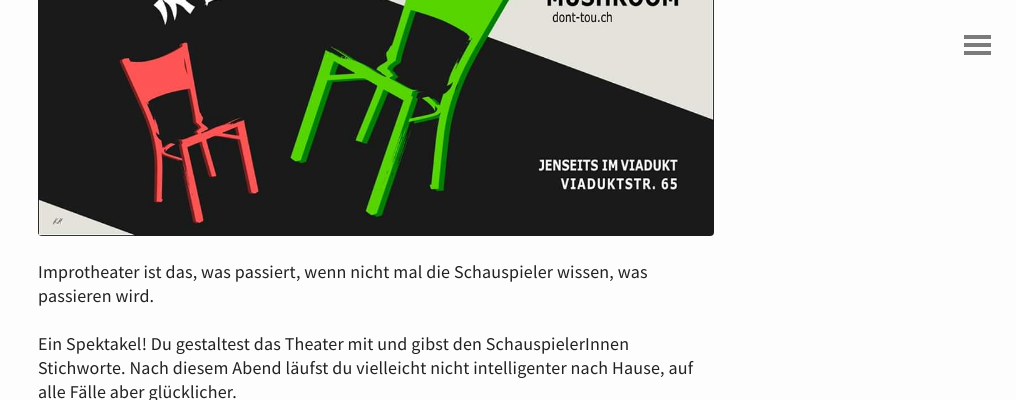
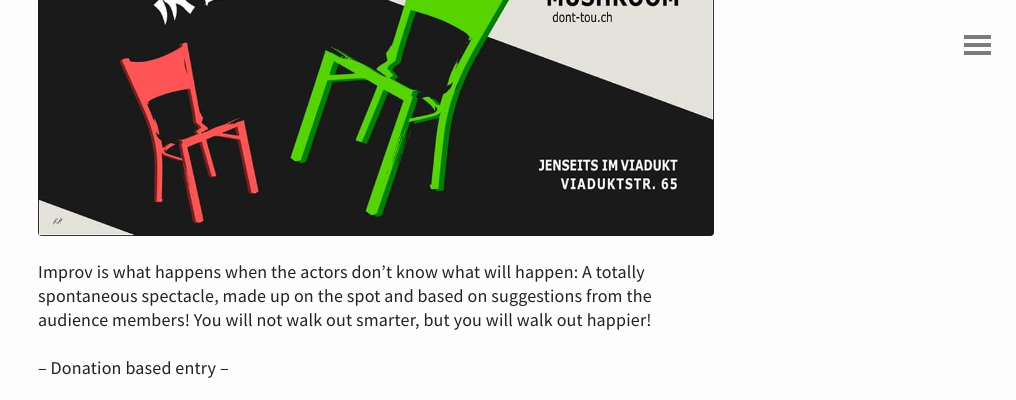
Before and after one commit to dont-touch-my-mushroom/dont-touch-my-mushroom.github.io, a Jekyll site: the page built from _posts/2020-02-20-mushroom-on-stage.md, in a window 1280 px wide and 900 px high, scrolled down 707 px, cut to the strip 0-400 px from the top of the window. Shown: the whole strip, without its empty margins (264-1280 px from the left). Built offline with Jekyll 4.4.1, drawn with Linux system fonts in a browser that asks for light colours.

Commit message:
Removed text in German from the next show since it may confuse some people.

```diff
--- a/_posts/2020-02-20-mushroom-on-stage.md
+++ b/_posts/2020-02-20-mushroom-on-stage.md
@@ -7,11 +7,6 @@ categories: show
 
 ![Flyer]({{ "/img/2020-02-20-flyer.jpeg" | absolute_url }})
 
-Improtheater ist das, was passiert, wenn nicht mal die Schauspieler wissen, was passieren wird.
-
-Ein Spektakel! Du gestaltest das Theater mit und gibst den SchauspielerInnen Stichworte.
-Nach diesem Abend läufst du vielleicht nicht intelligenter nach Hause, auf alle Fälle aber glücklicher.
-
 Improv is what happens when the actors don’t know what will happen: A totally spontaneous spectacle, made up on the spot and based on suggestions from the audience members!
 You will not walk out smarter, but you will walk out happier!
 
```
